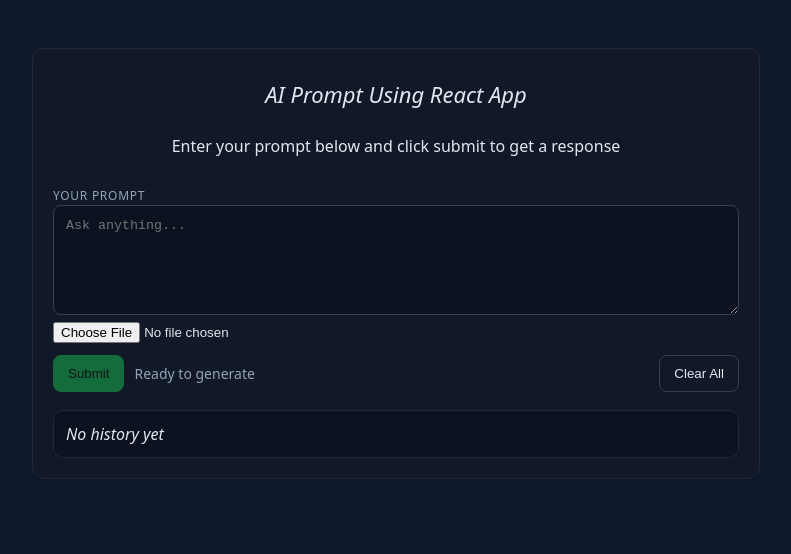
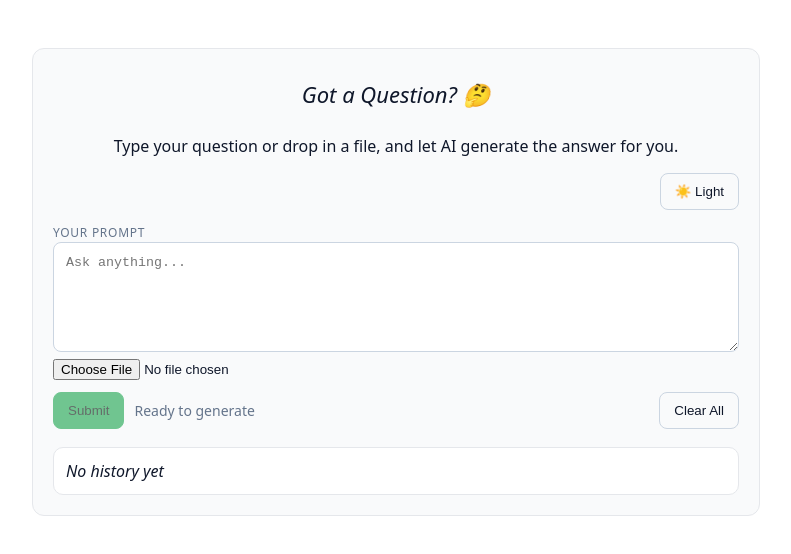
Before and after one commit to Yashuchirag/InformativeAIApp, a Next.js app: page / in a window 1280 px wide. Shown: the top 554 px of the page, without its empty margins (244-1035 px from the left). Built offline with nearby package versions, Linux system fonts and the light colour scheme.

Commit message:
Added a new feature to apply dark and light mode in App

```diff
--- a/app/globals.css
+++ b/app/globals.css
@@ -1,109 +1,152 @@
+/* === Theme Variables === */
 :root {
-    --bg:#0f172a;
-    --panel:#111827;
-    --line:#1f2937;
-    --muted:#94a3b8;
-    --text:#e2e8f0;
+    /* Light theme (default) */
+    --bg: #ffffff;
+    --panel: #f9fafb;
+    --line: #e5e7eb;
+    --muted: #64748b;
+    --text: #0f172a;
+
+    --input-bg: #ffffff;
+    --input-border: #cbd5e1;
+    --button-bg: #e2e8f0;
+    --button-text: #0f172a;
+    --primary-bg: #16a34a;
+    --primary-text: #03110a;
   }
 
-*{
+  html[data-theme='dark'] {
+    --bg: #0f172a;
+    --panel: #111827;
+    --line: #1f2937;
+    --muted: #94a3b8;
+    --text: #e2e8f0;
+
+    --input-bg: #0b1220;
+    --input-border: #334155;
+    --button-bg: #0b1220;
+    --button-text: #e2e8f0;
+    --primary-bg: #16a34a;
+    --primary-text: #03110a;
+  }
+
+  /* === Global Reset === */
+  * {
     box-sizing: border-box;
   }
-html,body{
-    margin:0;
-    background:var(--bg);
-    color:var(--text);
-    font-family:system-ui,Arial;
+
+  html,
+  body {
+    margin: 0;
+    background: var(--bg);
+    color: var(--text);
+    font-family: system-ui, Arial, sans-serif;
   }
 
-.wrap{
-    max-width:760px;
-    margin:48px auto;
-    padding:0 16px;
+  /* === Layout === */
+  .wrap {
+    max-width: 760px;
+    margin: 48px auto;
+    padding: 0 16px;
   }
 
-.card{
-    background:var(--panel);
-    border:1px solid var(--line);
-    border-radius:12px;
-    padding:20px;
+  .card {
+    background: var(--panel);
+    border: 1px solid var(--line);
+    border-radius: 12px;
+    padding: 20px;
   }
 
-header{
-    display:flex;
-    flex-direction:column;
-    align-items:center;
-    justify-content:space-between;
-    margin-bottom:10px;
+  header {
+    display: flex;
+    flex-direction: column;
+    align-items: center;
+    justify-content: space-between;
+    margin-bottom: 10px;
   }
 
-h1{
-    margin:10px;
-    font-size:22px;
-    font-weight:500;
-    font-style:italic;
-    text-align:center;
+  h1 {
+    margin: 10px;
+    font-size: 22px;
+    font-weight: 500;
+    font-style: italic;
+    text-align: center;
   }
 
-.label{
-    font-size:12px;
-    color:var(--muted);
-    text-transform:uppercase;
-    letter-spacing:.06em;
+  .label {
+    font-size: 12px;
+    color: var(--muted);
+    text-transform: uppercase;
+    letter-spacing: 0.06em;
   }
-textarea{
-    width:100%;
-    min-height:110px;
-    border-radius:8px;
-    border:1px solid #334155;
-    padding:12px;
-    background:#0b1220;
-    color:var(--text);
+
+  /* === Inputs === */
+  textarea {
+    width: 100%;
+    min-height: 110px;
+    border-radius: 8px;
+    border: 1px solid var(--input-border);
+    padding: 12px;
+    background: var(--input-bg);
+    color: var(--text);
+    resize: vertical;
   }
-.row{
-    display:flex;
-    gap:10px;
-    margin-top:12px;
-    align-items:center;
+
+  /* === Buttons & Actions === */
+  .row {
+    display: flex;
+    gap: 10px;
+    margin-top: 12px;
+    align-items: center;
   }
-button{
-    border:1px solid #334155;
-    background:#0b1220;
-    color:var(--text);
-    padding:10px 14px;
-    border-radius:8px;
-    cursor:pointer;
+
+  button {
+    border: 1px solid var(--input-border);
+    background: var(--button-bg);
+    color: var(--button-text);
+    padding: 10px 14px;
+    border-radius: 8px;
+    cursor: pointer;
+    transition: background 0.2s, opacity 0.2s;
   }
-button.primary{
-    background:#16a34a;
-    border-color:#16a34a;
-    color:#03110a;
+
+  button.primary {
+    background: var(--primary-bg);
+    border-color: var(--primary-bg);
+    color: var(--primary-text);
   }
-button:disabled{
-    opacity:.6;
-    cursor:not-allowed;
+
+  button:disabled {
+    opacity: 0.6;
+    cursor: not-allowed;
   }
-button.ghost{
-    background:transparent;
-    margin-left:auto;
+
+  button.ghost {
+    background: transparent;
+    margin-left: auto;
   }
-.status{
-    font-size:14px;
-    color:var(--muted);
+
+  .status {
+    font-size: 14px;
+    color: var(--muted);
   }
-.history{
-    margin-top:18px;
-    display:grid;
-    gap:12px;
+
+  /* === History Section === */
+  .history {
+    margin-top: 18px;
+    display: grid;
+    gap: 12px;
   }
-.item{
-    padding:12px;
-    border:1px solid var(--line);
-    border-radius:10px;
-    background:#0b1220;
+
+  .item {
+    padding: 12px;
+    border: 1px solid var(--line);
+    border-radius: 10px;
+    background: var(--input-bg);
   }
-pre{
-    white-space:pre-wrap;
-    word-wrap:break-word;
-    margin:6px 0 0 0;
+
+  pre {
+    white-space: pre-wrap;
+    word-wrap: break-word;
+    margin: 6px 0 0 0;
   }
--- a/app/page.jsx
+++ b/app/page.jsx
@@ -1,8 +1,10 @@
 'use client';
 import { useEffect, useMemo, useState } from 'react';
+import { ThemeProvider, ThemeToggleButton } from './themePage';
 import './globals.css';
 
 const STORAGE_KEY = 'ai-history_v1';
+
 
 export default function Home() {
   const [prompt, setPrompt] = useState('');
@@ -93,11 +95,14 @@ export default function Home() {
   };
 
   return (
+    <ThemeProvider>
       <main className="wrap">
+
         <div className="card">
           <header className="header">
-          <h1>AI Prompt Using React App</h1>
-          <p>Enter your prompt below and click submit to get a response</p>
+            <h1>Got a Question? 🤔</h1>
+            <p>Type your question or drop in a file, and let AI generate the answer for you.</p>
+            <ThemeToggleButton/>
           </header>
 
           <label className="label" htmlFor="prompt">Your Prompt</label>
@@ -152,5 +157,6 @@ export default function Home() {
           </section>
         </div>
       </main>
+    </ThemeProvider>
   );
 }
--- /dev/null
+++ b/app/themePage.js
@@ -0,0 +1,50 @@
+// themePage.js
+'use client';
+import React, { createContext, useContext, useEffect, useState } from 'react';
+
+export const ThemeContext = createContext({
+  theme: 'light',
+  toggleTheme: () => {},
+});
+
+export function ThemeProvider({ children }) {
+  const [theme, setTheme] = useState('light');
+
+  // initialize from localStorage or system preference
+  useEffect(() => {
+    const saved = typeof window !== 'undefined' ? localStorage.getItem('app-theme') : null;
+    if (saved === 'light' || saved === 'dark') {
+      setTheme(saved);
+    } else if (typeof window !== 'undefined') {
+      const prefersDark = window.matchMedia?.('(prefers-color-scheme: dark)').matches;
+      setTheme(prefersDark ? 'dark' : 'light');
+    }
+  }, []);
+
+  // persist + reflect to <html data-theme="...">
+  useEffect(() => {
+    if (typeof document !== 'undefined') {
+      document.documentElement.setAttribute('data-theme', theme);
+    }
+    if (typeof window !== 'undefined') {
+      localStorage.setItem('app-theme', theme);
+    }
+  }, [theme]);
+
+  const toggleTheme = () => setTheme((t) => (t === 'light' ? 'dark' : 'light'));
+
+  return (
+    <ThemeContext.Provider value={{ theme, toggleTheme }}>
+      {children}
+    </ThemeContext.Provider>
+  );
+}
+
+export function ThemeToggleButton() {
+  const { theme, toggleTheme } = useContext(ThemeContext);
+  return (
+    <button className="ghost" onClick={toggleTheme} title="Toggle theme">
+        {theme === 'dark' ? '🌙 Dark' : '☀️ Light'}
+      </button>
+  );
+}
```
Also changed, not shown: 1 other file (tests, documents, lock files or other folders). Lines whose indentation alone changed are shown as unchanged.
